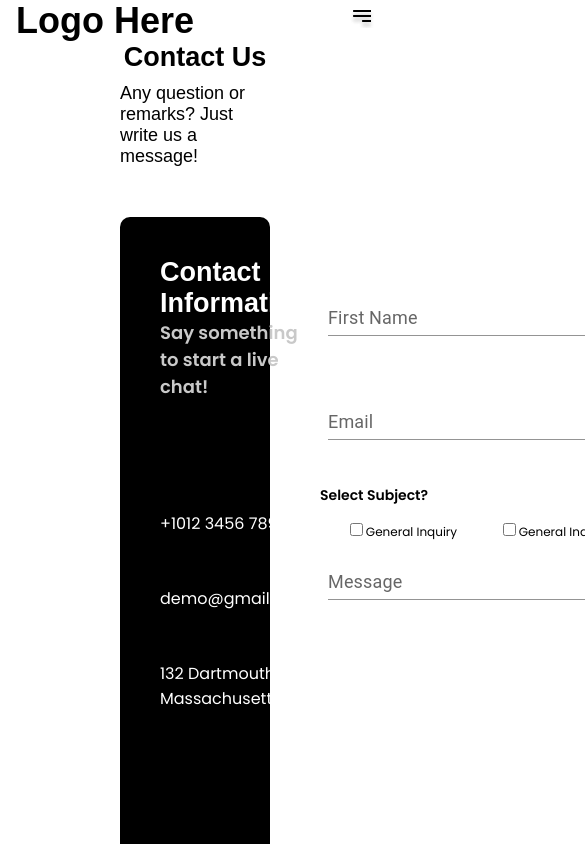
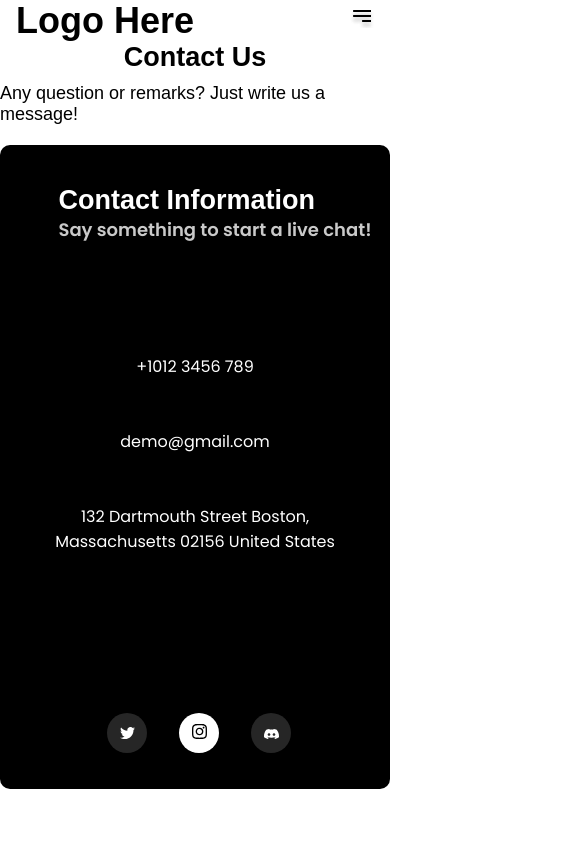
Before and after one commit to APetrinko/contact-us-page, a React (Create React App) app: page /#/contact in a window 390 px wide. Shown: the top 844 px of the page, 585 px wide, since content can reach past the window. Built offline with nearby package versions, Linux system fonts and the light colour scheme.

Commit message:
The mobile layout is ready.

```diff
--- a/src/components/ContactPage/Contact.scss
+++ b/src/components/ContactPage/Contact.scss
@@ -3,6 +3,10 @@
   align-items: center;
   flex-direction: column;
   margin: 0 120px;
+
+  @include onMobile {
+    margin: auto;
+  }
 
   &__title {
     margin-bottom: 10px;
@@ -14,11 +18,19 @@
     justify-content: center;
     align-items: center;
     margin-bottom: 50px;
+
+    @include onMobile {
+      margin-bottom: 20px;
+    }
   }
 
   &__field {
     display: flex;
     width: 100%;
+
+    @include onMobile {
+      flex-direction: column;
+    }
   }
 
   &__info {
@@ -26,11 +38,16 @@
     flex-direction: column;
     justify-content: space-between;
     align-items: start;
-    width: 100%;
+    width: 50%;
     margin-right: 50px;
     background-color: $secondary-color;
     color: $main-color;
     border-radius: 10px;
+
+    @include onMobile {
+      align-items: center;
+      width: 100%;
+    }
 
     &__header {
       margin: 40px 0 111px 40px;
@@ -50,16 +67,33 @@
     align-items: start;
     color: $main-color;
 
+    @include onMobile {
+      align-items: center;
+    }
+
     &__phone {
       margin: 0 0 50px 40px;
+
+      @include onMobile {
+        margin-left: 0;
+      }
     }
 
     &__mail {
       margin: 0 0 50px 40px;
+
+      @include onMobile {
+        margin-left: 0;
+      }
     }
 
     &__adress {
       margin: 0 0 159px 40px;
+
+      @include onMobile {
+        text-align: center;
+        margin-left: 0;
+      }
     }
 
     &__phone-number {
@@ -122,6 +156,12 @@
     justify-content: center;
     align-items: center;
   }
+
+  &__inputs {
+    @include onMobile {
+      margin: 0 21px;
+    }
+  }
 }
 
 .fields {
@@ -134,18 +174,35 @@
     justify-content: space-between;
     margin-bottom: 37px;
 
+    @include onMobile {
+      flex-direction: column;
+      margin-bottom: 0;
+    }
+
     &__first-name {
       margin-right: 39px;
+
+      @include onMobile {
+        margin-right: 0;
+      }
     }
   }
 
   &__contacts {
     display: flex;
     margin-bottom: 37px;
+
+    @include onMobile {
+      flex-direction: column;
+    }
   }
 
   &__contacts-email {
     margin-right: 39px;
+
+    @include onMobile {
+      margin-right: 0;
+    }
   }
 }
 
@@ -153,6 +210,13 @@
   display: flex;
   flex-direction: row;
   justify-content: space-around;
+  flex-wrap: wrap;
+}
+
+.round {
+  @include onMobile {
+    width: 50%;
+  }
 }
 
 .title {
@@ -170,6 +234,10 @@
 .button-container {
   display: flex;
   justify-content: flex-end;
+
+  @include onMobile {
+    display: block;
+  }
 }
 
 .submit {
@@ -183,4 +251,10 @@
   border-radius: 5px;
   font-size: 16px;
   font-weight: bold;
+
+  @include onMobile {
+    margin-top: 25px;
+    margin-bottom: 50px;
+    width: 100%;
+  }
 }
--- a/src/components/ContactPage/Inputs/UserContacts.tsx
+++ b/src/components/ContactPage/Inputs/UserContacts.tsx
@@ -29,7 +29,7 @@ export const UserContacts: FC<Props> = memo(({
       sx={{
         '& .MuiTextField-root': {
           m: 1,
-          width: '27ch',
+          width: '95%',
           '& label.Mui-focused': {
             color: 'black',
             fontWeight: 600,
```
